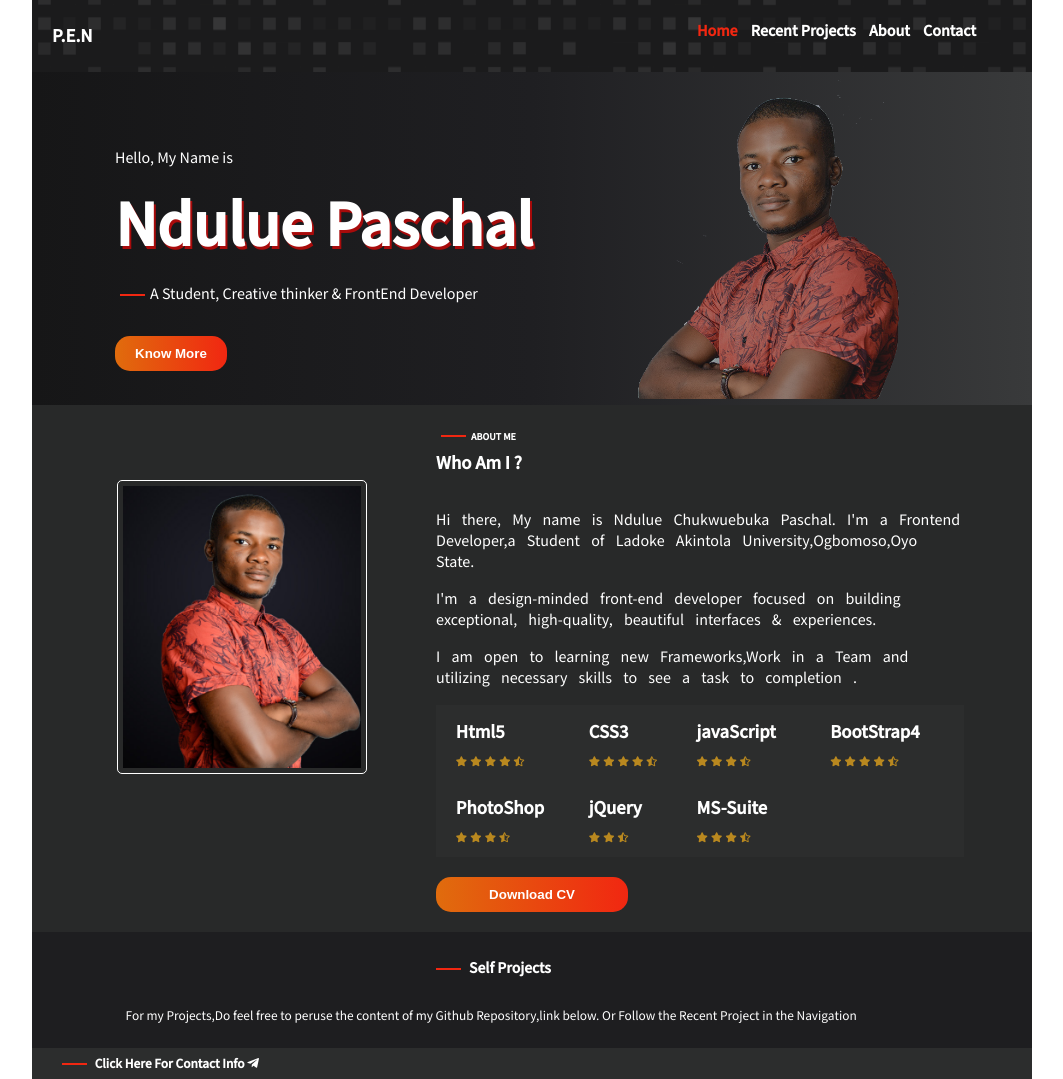
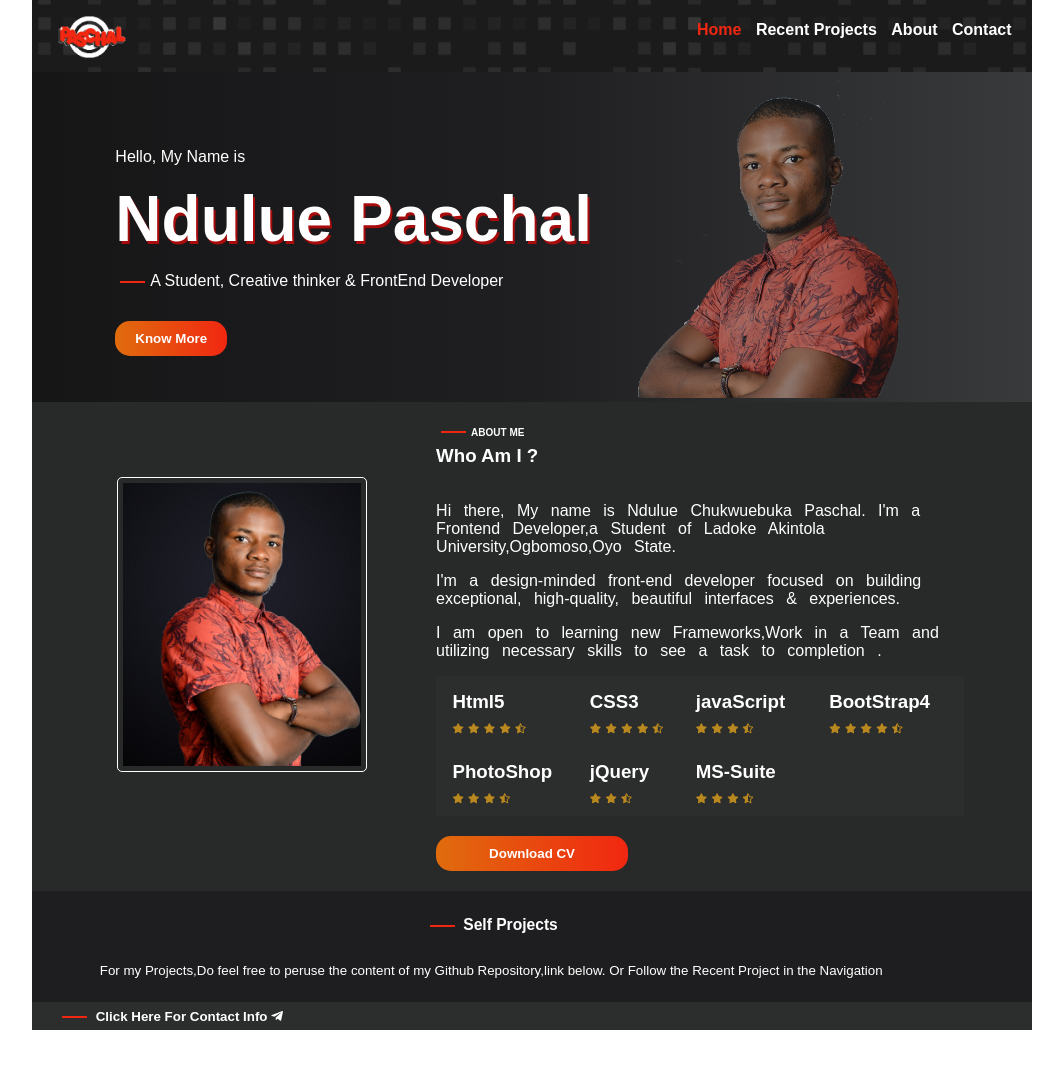
Before and after one commit to Haybuka/portfolioWebsite, a plain HTML site: page index.html in a window 1280 px wide. Shown: the whole page, without its empty margins (108-1171 px from the left). After the commit the page ends 1030 px from the top, so only its background shows below. Drawn offline with nearby package versions, Linux system fonts and the light colour scheme.

Commit message:
Added logo for nav

```diff
--- a/index.html
+++ b/index.html
@@ -5,10 +5,10 @@
     <meta charset="UTF-8">
     <meta name="viewport" content="width=device-width, initial-scale=1.0">
     <title>Ndulue Paschal</title>
-    <link href="https://unpkg.com/aos@2.3.1/dist/aos.css" rel="stylesheet">
+    <!-- <link href="https://unpkg.com/aos@2.3.1/dist/aos.css" rel="stylesheet"> -->
 
     <link rel="stylesheet" href="fontAwesome/css/all.min.css">
-    <link href="https://fonts.googleapis.com/css2?family=Mada:wght@400;500&display=swap" rel="stylesheet">
+    <!-- <link href="https://fonts.googleapis.com/css2?family=Mada:wght@400;500&display=swap" rel="stylesheet"> -->
     <link rel="stylesheet" href="main.css">
 </head>
 
@@ -17,7 +17,8 @@
     <div id="wrapper">
         <nav data-aos="flip-up" data-aos-easing="ease-out-cubic" data-aos-duration="1000">
             <header>
-                <h3><a href="#" id='tops'>P.E.N</a></h3>
+                <!-- <h3><a href="#" >P.E.N</a></h3> -->
+                <img src="picture/paschalL.png" alt="" width="50%" id='tops'>
             </header>
             <div class="toggler">
                 <span></span>
```
Also changed, not shown: picture/paschalL.png (added).
